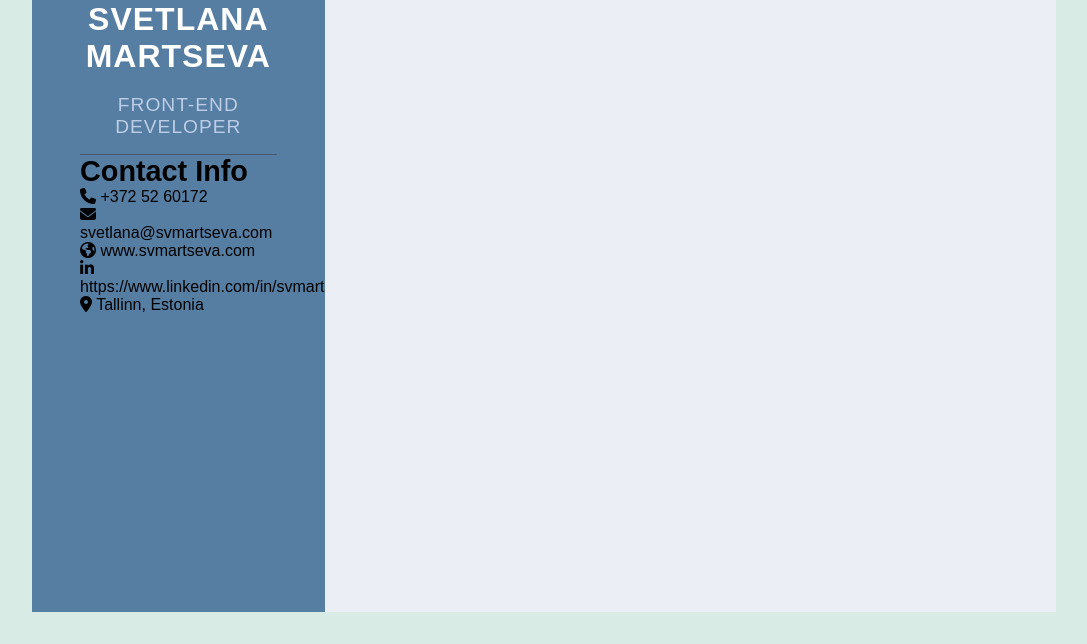
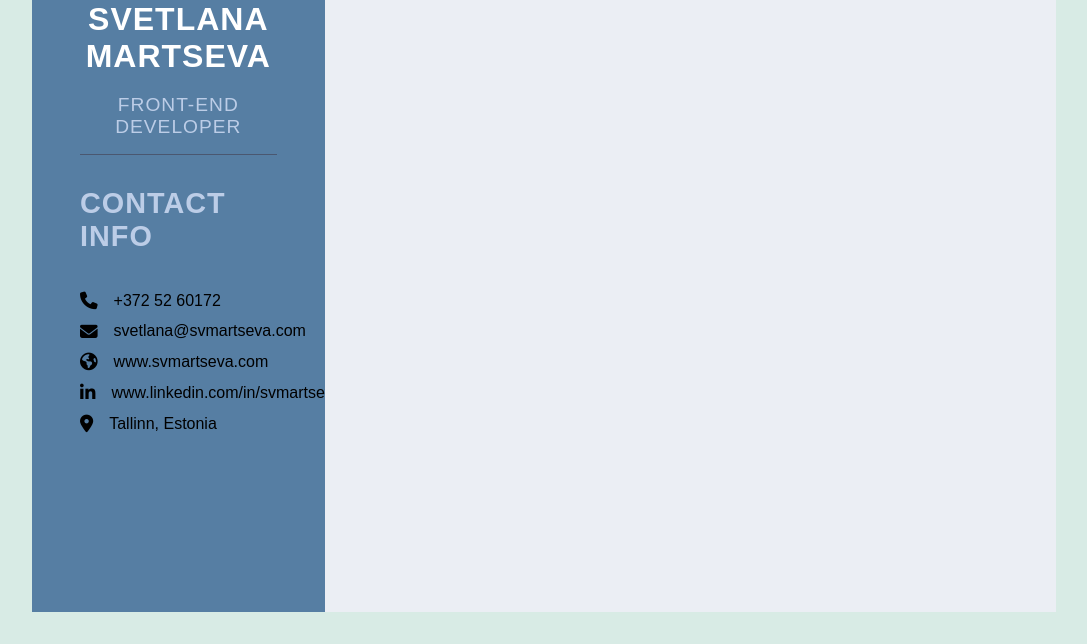
Before and after one commit to Svmar1203/CV-Resume, a plain HTML site: page cv.html in a window 1280 px wide. Shown: the part 220-864 px from the top of the page, without its empty margins (96-1183 px from the left). Drawn offline with Linux system fonts and the light colour scheme.

Commit message:
08.04.22

```diff
--- a/cv.html
+++ b/cv.html
@@ -52,7 +52,7 @@
                   href="https://www.linkedin.com/in/svmartseva/"
                   target="_blank"
                   rel="noopener noreferrer"
-                  >https://www.linkedin.com/in/svmartseva</a
+                  >www.linkedin.com/in/svmartseva</a
                 >
               </li>
               <li>
--- a/style.css
+++ b/style.css
@@ -71,4 +71,23 @@ a {
 
 .main-title {
   font-size: 1.8rem;
+  text-transform: uppercase;
+  letter-spacing: 1px;
+  color: rgb(188, 205, 231);
+  padding-top: 2rem;
 }
+
+.contact-info ul {
+  padding: 2rem 0;
+}
+
+.contact-info ul li {
+  padding: 0.4rem 0;
+  display: flex;
+  align-items: center;
+}
+
+.contact-info ul li i {
+  padding-right: 1rem;
+  font-size: 1.1rem;
+}
```
Also changed, not shown: 1 other file.
